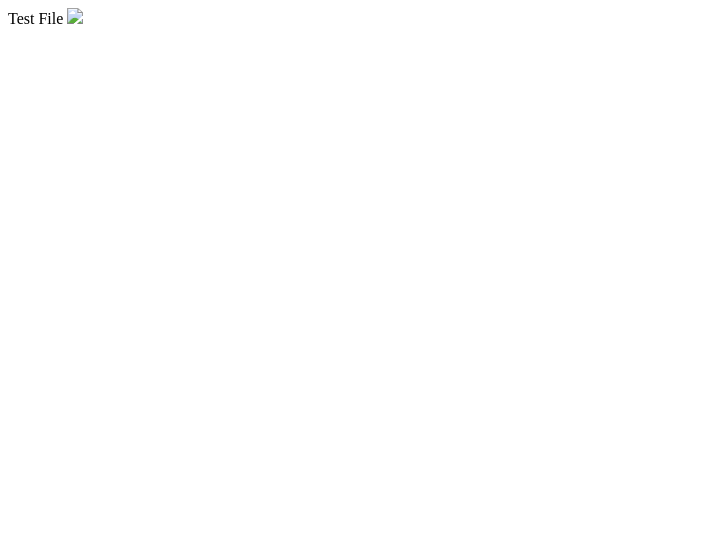
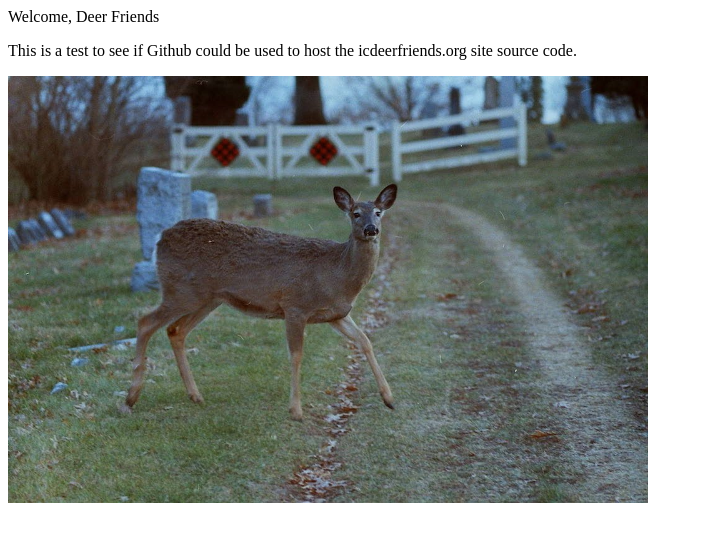
Before and after one commit to testDeerFriends/testDeerFriends.github.io, a plain HTML site: page index.html in a window 1280 px wide. Shown: the whole page, without its empty margins (0-703 px from the left). Drawn offline with Linux system fonts and the light colour scheme.

Commit message:
Update index.html

```diff
--- a/index.html
+++ b/index.html
@@ -1,6 +1,9 @@
 <body>
-Test File
+Welcome, Deer Friends
 
-<img src='wow.gif'></img>
+<p>This is a test to see if Github could be used to host the icdeerfriends.org site source
+  code.</p>
+
+<img src='6B90E75E-BDBD-475C-B9B0-0243E05500F1.jpg' width="640"></img>
 
 </body>
```
